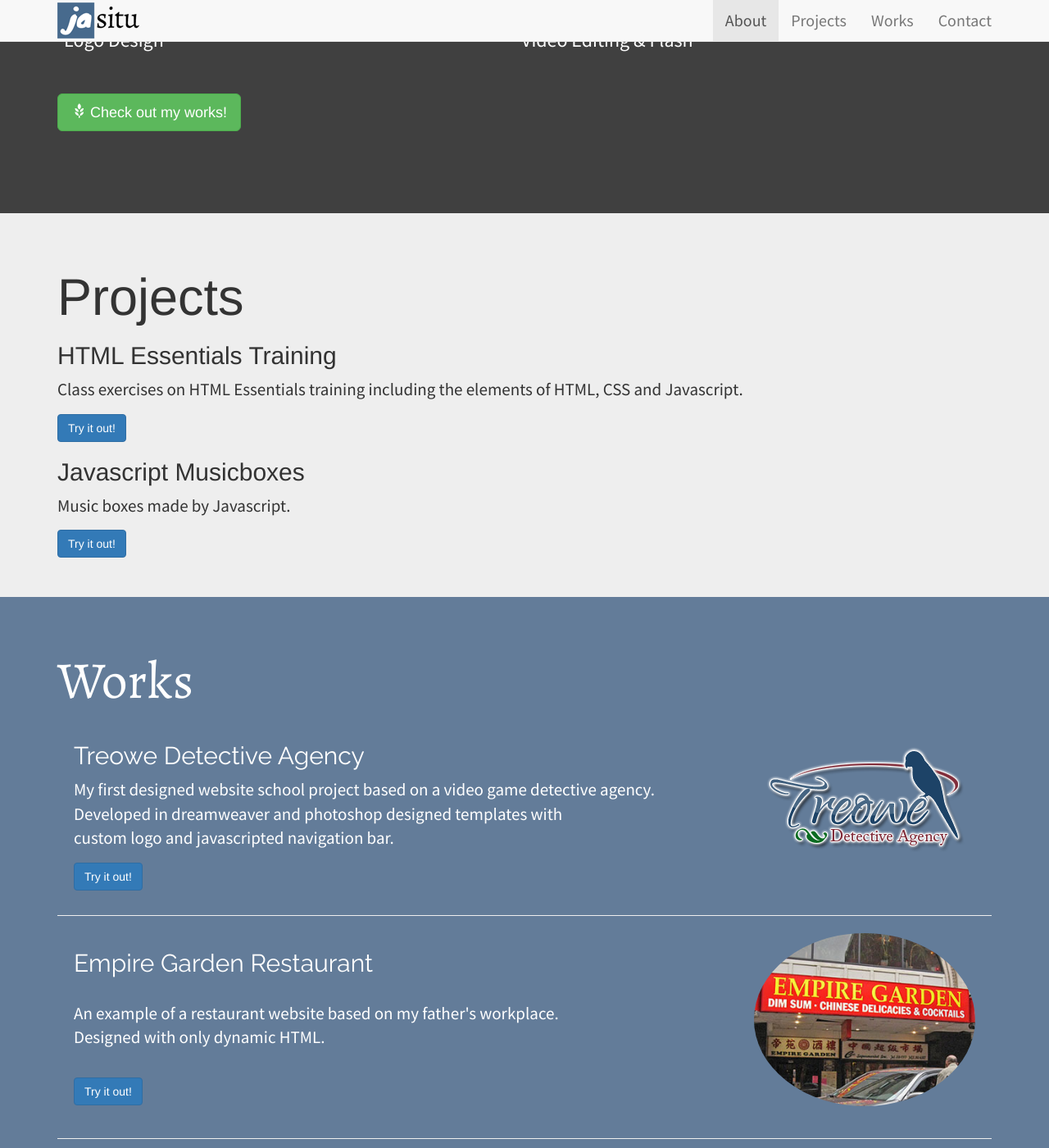
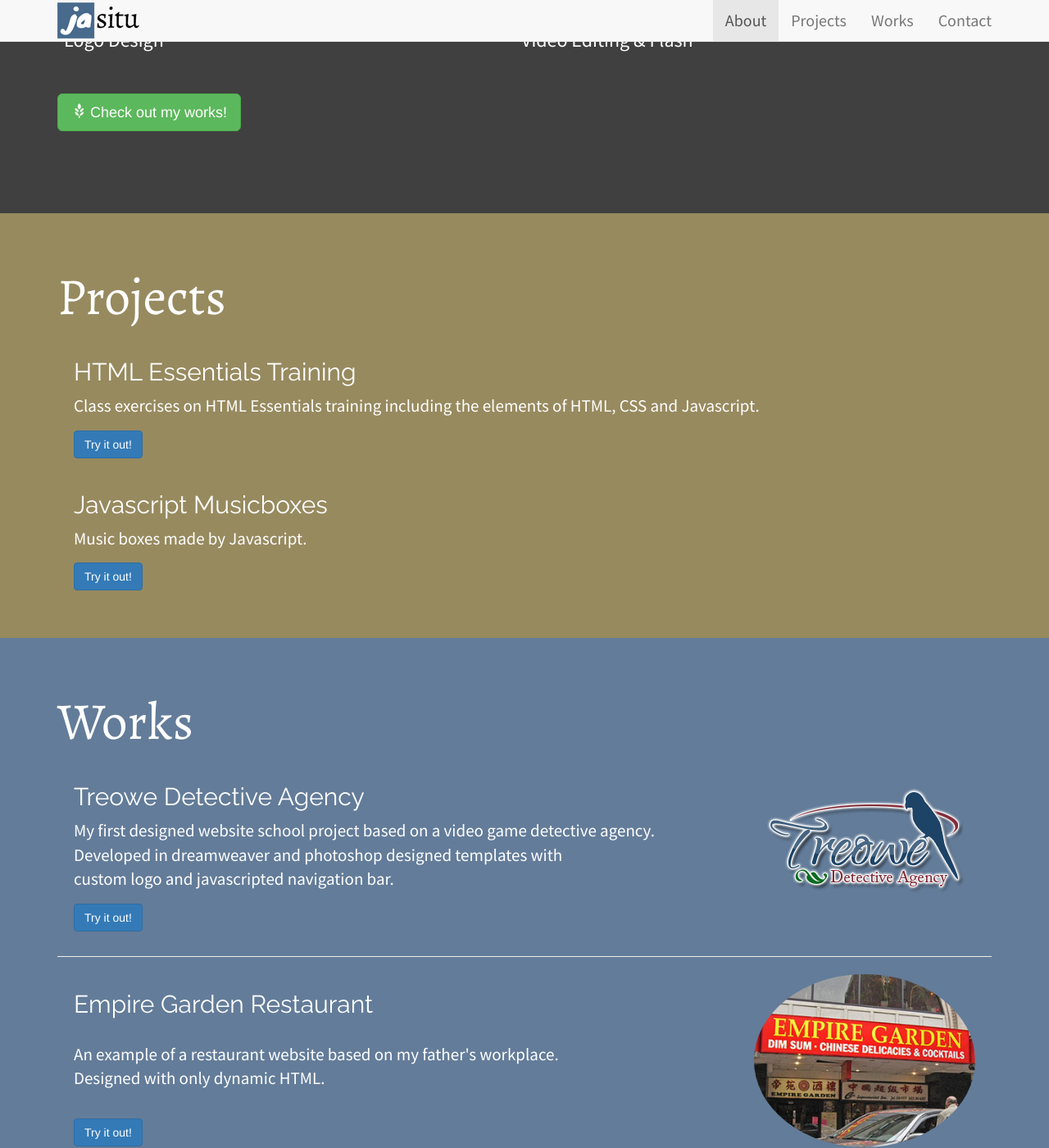
Before and after one commit to jasitu/jasitu.github.io, a Jekyll site: the page index.html, which Jekyll copies as it is, in a window 1280 px wide and 1400 px high, scrolled down 953 px. Shown: the whole window at 82% size. Built offline with Jekyll 4.4.1, drawn with Linux system fonts in a browser that asks for light colours; nearby versions of some CDN libraries.

Commit message:
updated css for projects

```diff
--- a/css/custom.css
+++ b/css/custom.css
@@ -60,6 +60,37 @@ td {
   color: white;
   padding-top: 100px;
   padding-bottom: 100px;
+}
+
+#projects{
+  background-color: #978A5F;
+}
+
+#projects h1 {
+  color: #FFF;
+  font-family: 'Alegreya', serif;
+}
+
+#projects h2{
+    font-family: 'Raleway', sans-serif;
+}
+
+#htmltrain{
+  color: #FFF;
+  padding: 10px 20px 10px 20px;
+}
+
+#htmltrain img {
+  padding: 25px 5px 0px 10px;
+}
+
+#musicbox{
+  color: #FFF;
+  padding: 10px 20px 10px 20px;
+}
+
+#musicbox img {
+  padding: 25px 5px 0px 10px;
 }
 
 #works{
```
